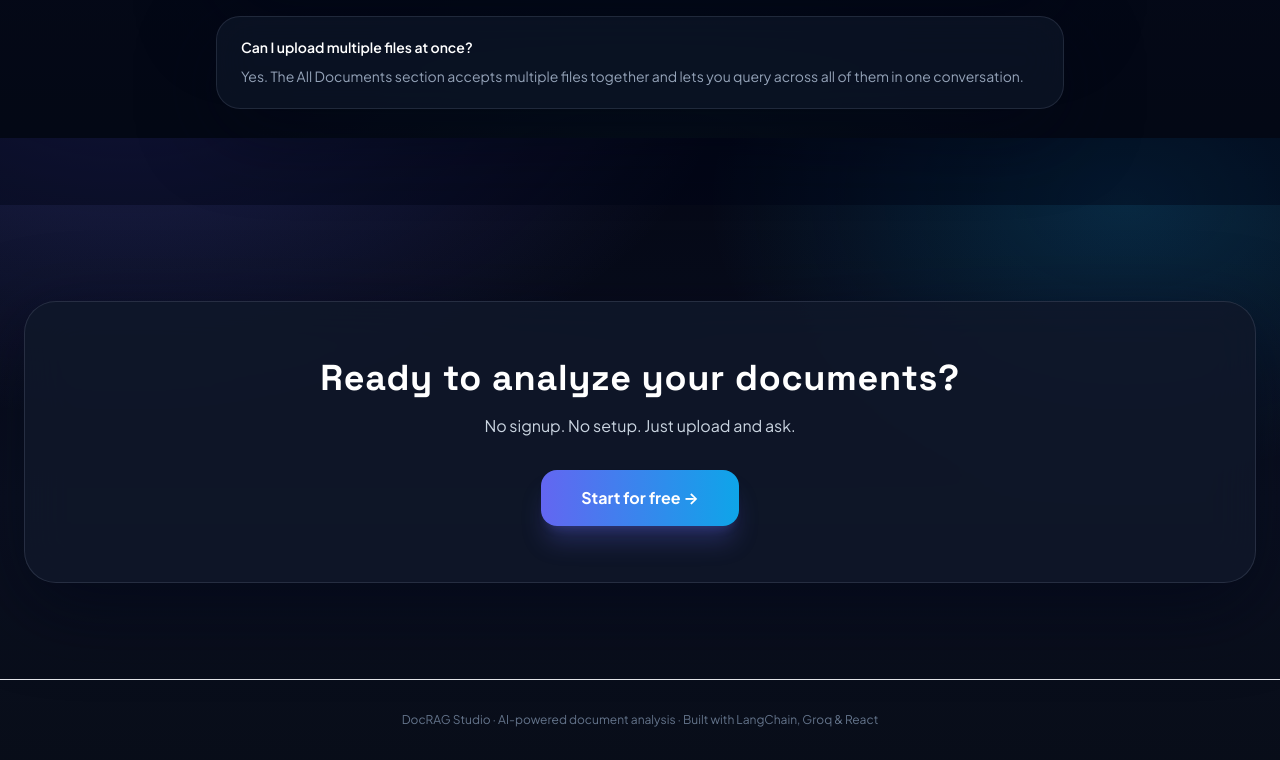
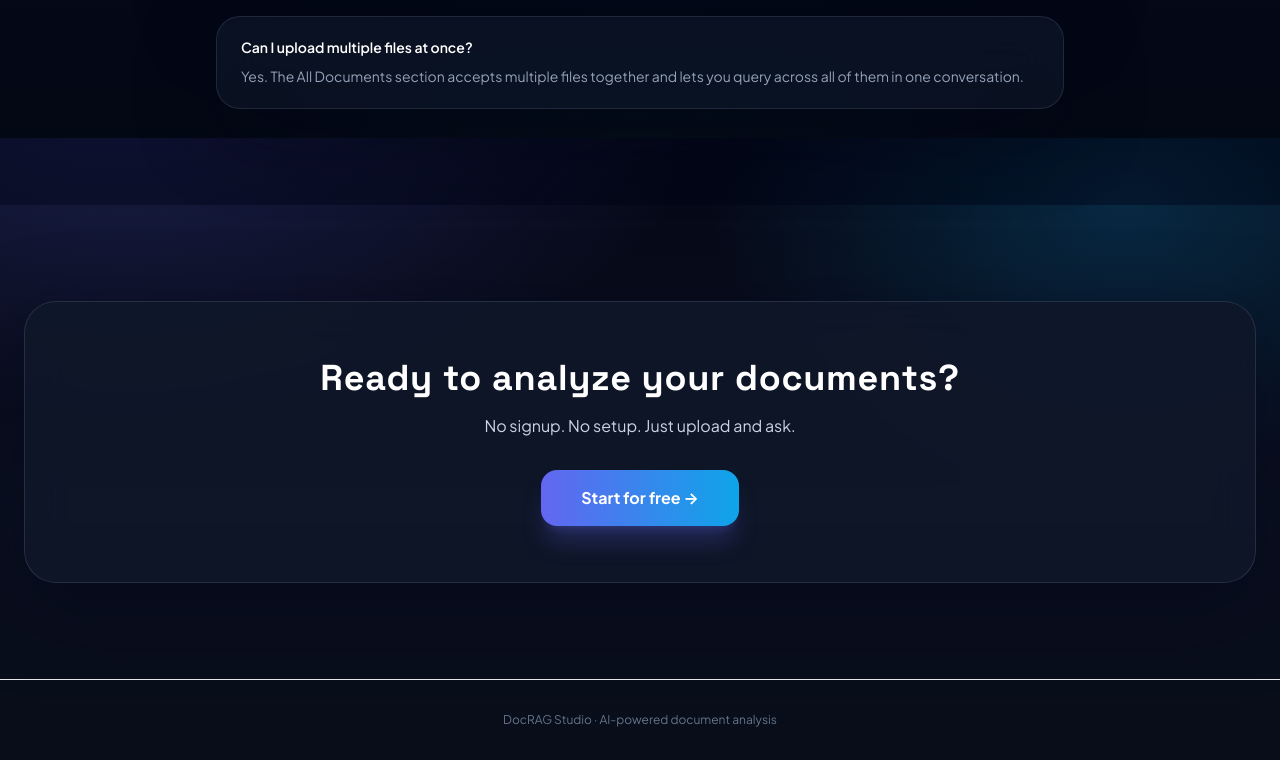
Before and after one commit to Sourav1331/rag-document-analyzer, a React (Vite) app in the folder frontend/: page / in a window 1280 px wide. Shown: the part 3062-3822 px from the top of the page. Built offline with nearby package versions, Linux system fonts and the light colour scheme; no server answers.

Commit message:
Updating...

```diff
--- a/frontend/src/pages/LandingPage.jsx
+++ b/frontend/src/pages/LandingPage.jsx
@@ -339,7 +339,7 @@ export default function LandingPage({ theme, onToggleTheme }) {
       </main>
 
       <footer className="border-t border-white/8 py-8 text-center text-xs text-slate-500">
-        DocRAG Studio · AI-powered document analysis · Built with LangChain, Groq & React
+        DocRAG Studio · AI-powered document analysis
       </footer>
     </div>
   )
```
